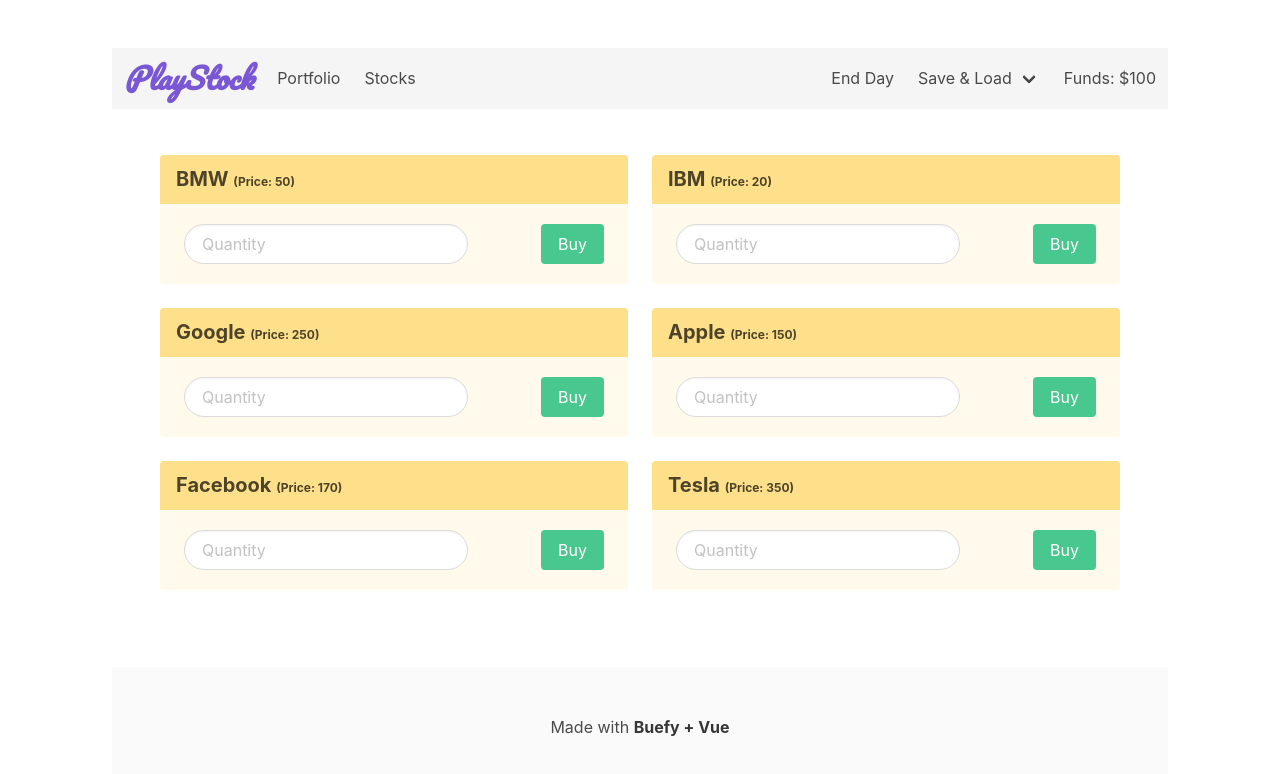
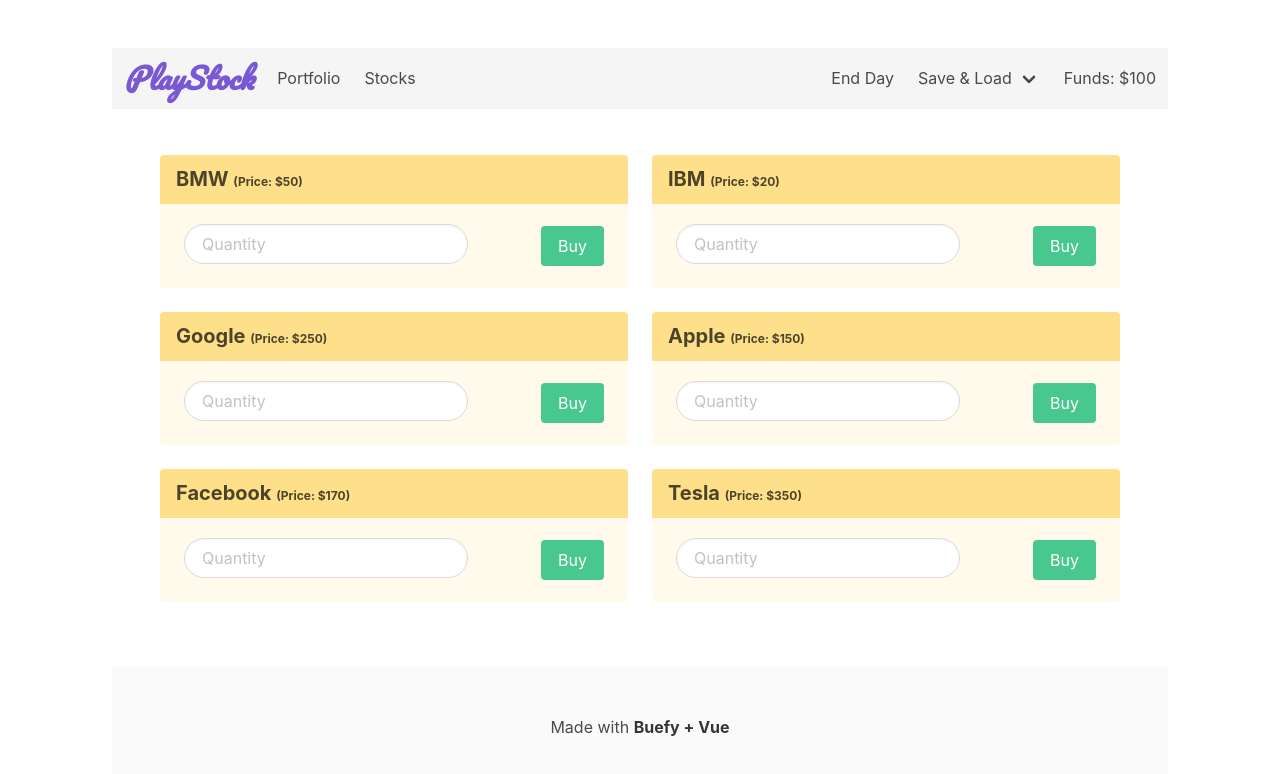
Before and after one commit to gmish27/MockStockTrade, a Vue app: page /stocks in a window 1280 px wide. Shown: the top 774 px of the page. Built offline with nearby package versions, Linux system fonts and the light colour scheme.

Commit message:
update funds after BUY

```diff
--- a/public/index.html
+++ b/public/index.html
@@ -6,7 +6,7 @@
     <meta name="viewport" content="width=device-width,initial-scale=1.0">
     <link rel="icon" href="<%= BASE_URL %>favicon.ico">
     <link rel="stylesheet" href="<%= BASE_URL %>normalize.css">
-    <link href="https://fonts.googleapis.com/icon?family=Material+Icons" rel="stylesheet">
+    <link rel="stylesheet" href="https://cdn.materialdesignicons.com/2.5.94/css/materialdesignicons.min.css">
     <title>stocktrade</title>
   </head>
   <body>
--- a/src/components/Stock.vue
+++ b/src/components/Stock.vue
@@ -5,7 +5,7 @@
                 <p>
                     <span class="is-size-5">{{ stockObj.name }} </span>
                     <span class="is-size-7">
-                        (Price: {{ stockObj.price }}<span v-show="stockObj.quantity"> | Quantity: {{ stockObj.quantity }}</span>)
+                        (Price: ${{ stockObj.price }}<span v-show="stockObj.quantity"> | Quantity: {{ stockObj.quantity }}</span>)
                     </span>
                 </p>
             </div>
@@ -13,7 +13,10 @@
                 <div class="level">
                     <div class="level-left">
                         <div class="level-item">
-                            <b-field>
+                            <b-field
+                                :type="{'is-danger': inputIsEmpty}"
+                                :message="{'Enter valid input': inputIsEmpty}"
+                                >
                                 <b-input placeholder="Quantity" rounded type="Number" v-model="quantity"></b-input>
                             </b-field>
                         </div>
@@ -47,6 +50,7 @@ export default {
     data() {
         return {
             quantity: '',
+            inputIsEmpty: false
         }
     },
     computed: {
@@ -56,8 +60,13 @@ export default {
     },
     methods: {
         triggerStock() {
-            this.$emit('trigger-stock', this.quantity);
-            this.quantity = ''
+            if (this.quantity !== '') {
+                this.$emit('trigger-stock', this.quantity);
+                this.quantity = '',
+                this.inputIsEmpty = false
+            } else {
+                this.inputIsEmpty = true
+            }
         }
     }
 }
--- a/src/store/index.js
+++ b/src/store/index.js
@@ -15,11 +15,13 @@ export default new Vuex.Store({
 			{name: 'Facebook', price: 170},
 			{name: 'Tesla', price: 350},
 		],
-		marginAvailable: 100
+		marginAvailable: 100.00,
+		canUserBuy: true
 	},
 	getters: {
 		getAllStocks: state => state.allStocks,
 		getMargin: state => state.marginAvailable,
+		getCanBuy: state => state.canUserBuy,
 
 		// Find a particular stock from all available stocks
 		getStockByName: state => payloadStock => {
@@ -27,6 +29,15 @@ export default new Vuex.Store({
 		}
 	},
 	mutations: {
+		updateMargin: (state, payload) => {
+			const newMargin = state.marginAvailable - payload;
+			if (newMargin >= 0) {
+				state.marginAvailable = newMargin;
+				state.canUserBuy = true;
+			} else {
+				state.canUserBuy = false;
+			}
+		}
 	},
 	actions: {
 	},
--- a/src/views/Home.vue
+++ b/src/views/Home.vue
@@ -7,12 +7,17 @@
             Click on 'End Day' to begin a new Day!
         </p>
         <hr>
-        <h3>Your Funds: $10.00 </h3>
+        <h3>Your Funds: ${{ getMargin }} </h3>
     </div>
 </template>
 
 <script>
 export default {
-    name: 'appHomeContent'
+    name: 'appHomeContent',
+    computed: {
+        getMargin() {
+            return this.$store.getters.getMargin
+        }
+    }
 }
 </script>
--- a/src/views/Stocks.vue
+++ b/src/views/Stocks.vue
@@ -27,6 +27,14 @@ export default {
     },
     methods: {
         buyStock(stock, quantity) {
+            // Get total cost of buying the selected quantity of stocks
+            const totalCost = stock.price * quantity;
+            // Update the margin available to user for next transaction as per totalCost
+            this.$store.commit('updateMargin', totalCost);
+            // Check if user is trying to buy as per available funds in account
+            const canBuy = this.$store.getters.getCanBuy;
+
+            if (canBuy) {
                 this.$store.dispatch('buyStock', {
                     stock,
                     quantity: parseInt(quantity)
@@ -35,6 +43,12 @@ export default {
                     message: `Bought ${quantity} stock(s) of ${stock.name}`,
                     type: 'is-success'
                 })
+            } else {
+                this.$buefy.toast.open({
+                    message: 'Sorry! Not enough funds available.',
+                    type: 'is-danger'
+                })
+            }
         }
     }
 }
```
Lines whose indentation alone changed are shown as unchanged.
